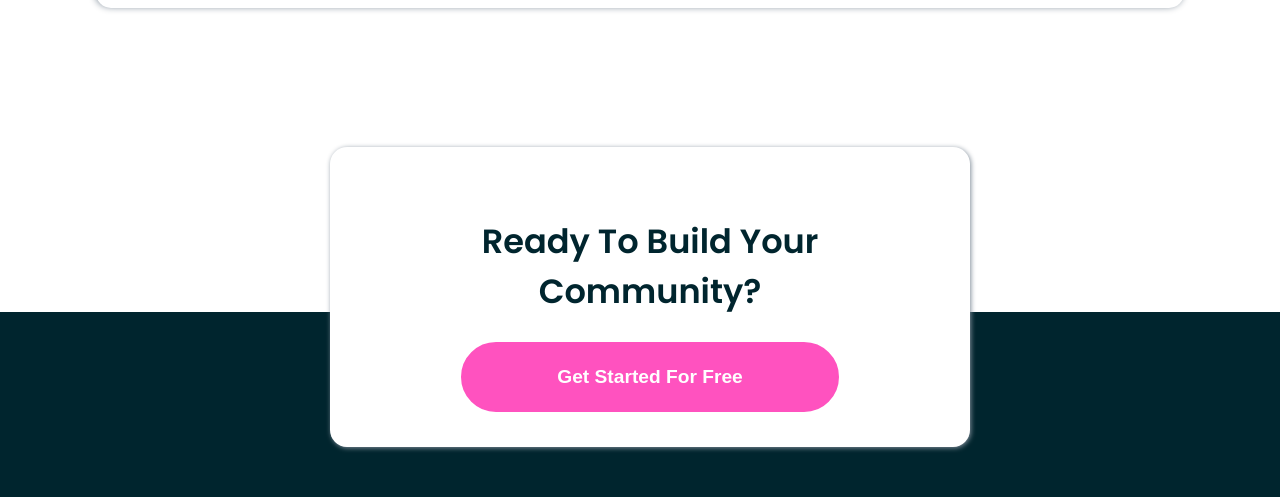
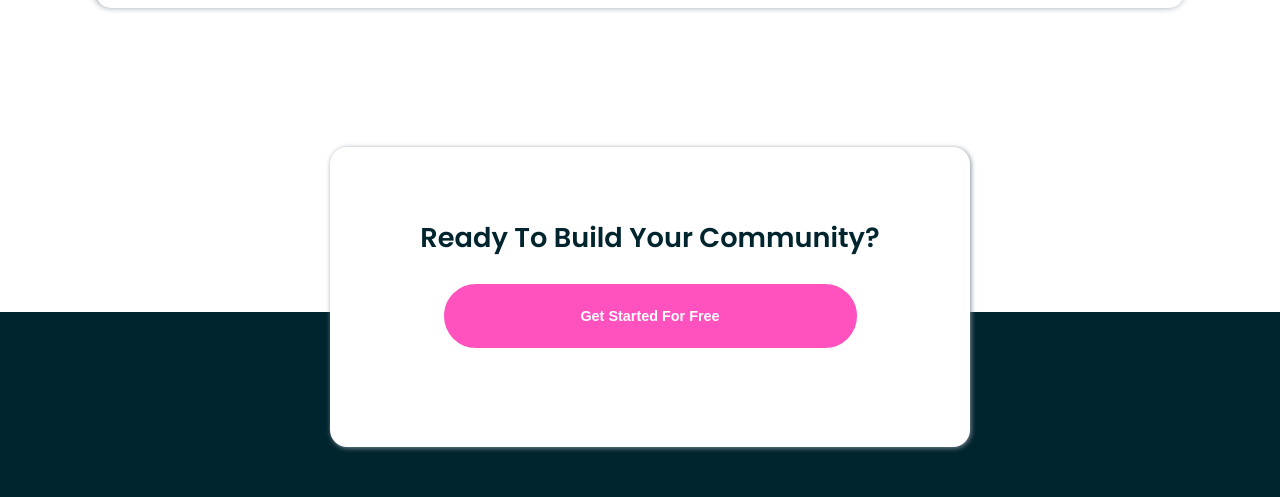
Before and after one commit to DE-DANIELS/Huddle-landing-page-with-alternating-feature-blocks, a plain HTML site: page index.html in a window 1280 px wide. Shown: the part 2230-2727 px from the top of the page. Drawn offline with nearby package versions, Linux system fonts and the light colour scheme.

Commit message:
Update style.css

```diff
--- a/style.css
+++ b/style.css
@@ -145,14 +145,14 @@ footer {
     box-shadow: 1px 1px 5px var(--Grayish-Blue-color);
     font-family: var(--font-family2);
     text-align: center;
-    padding: 70px 50px 0;
+    padding: 70px 25px 0;
     border-radius: 17px;
     position: absolute;
     top: -25%;
 }
 .footer-top h2 {
     color: var(--dark-Cyan-color);
-    font-size: 2.1rem;
+    font-size: 1.7rem;
     font-weight: 600;
     text-transform: capitalize;
     margin-bottom: 25px;
@@ -160,10 +160,10 @@ footer {
 .footer-top button {
     color: #fff;
     background-color: var(--pink-color);
-    font-size: 1.2rem;
+    font-size: 0.9rem;
     font-weight: 700;
     text-transform: capitalize;
-    padding: 25px 20px;
+    padding: 20px;
     width: 90%;
     border: 2px solid var(--pink-color);
     border-radius: 35px;
```
